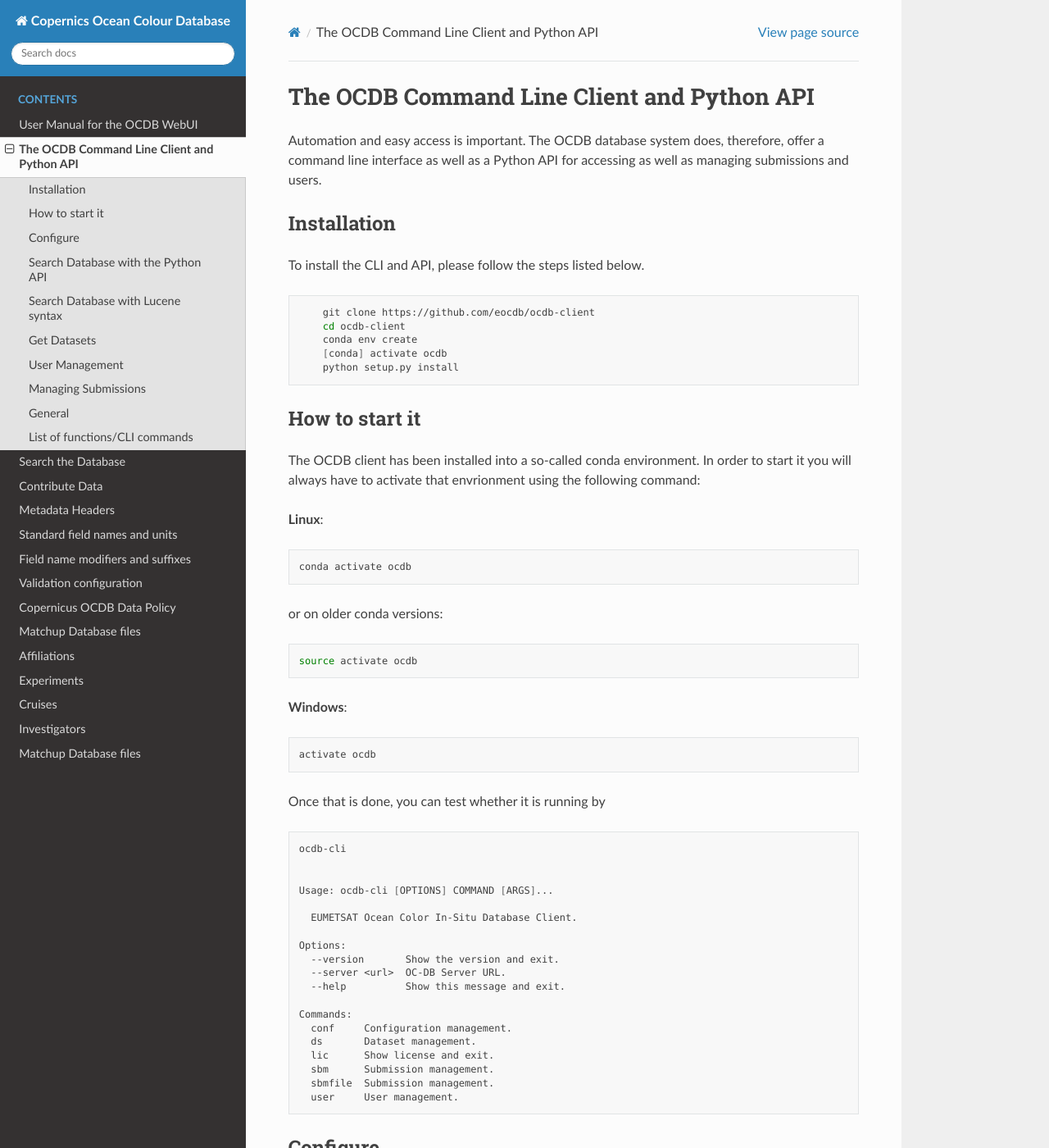
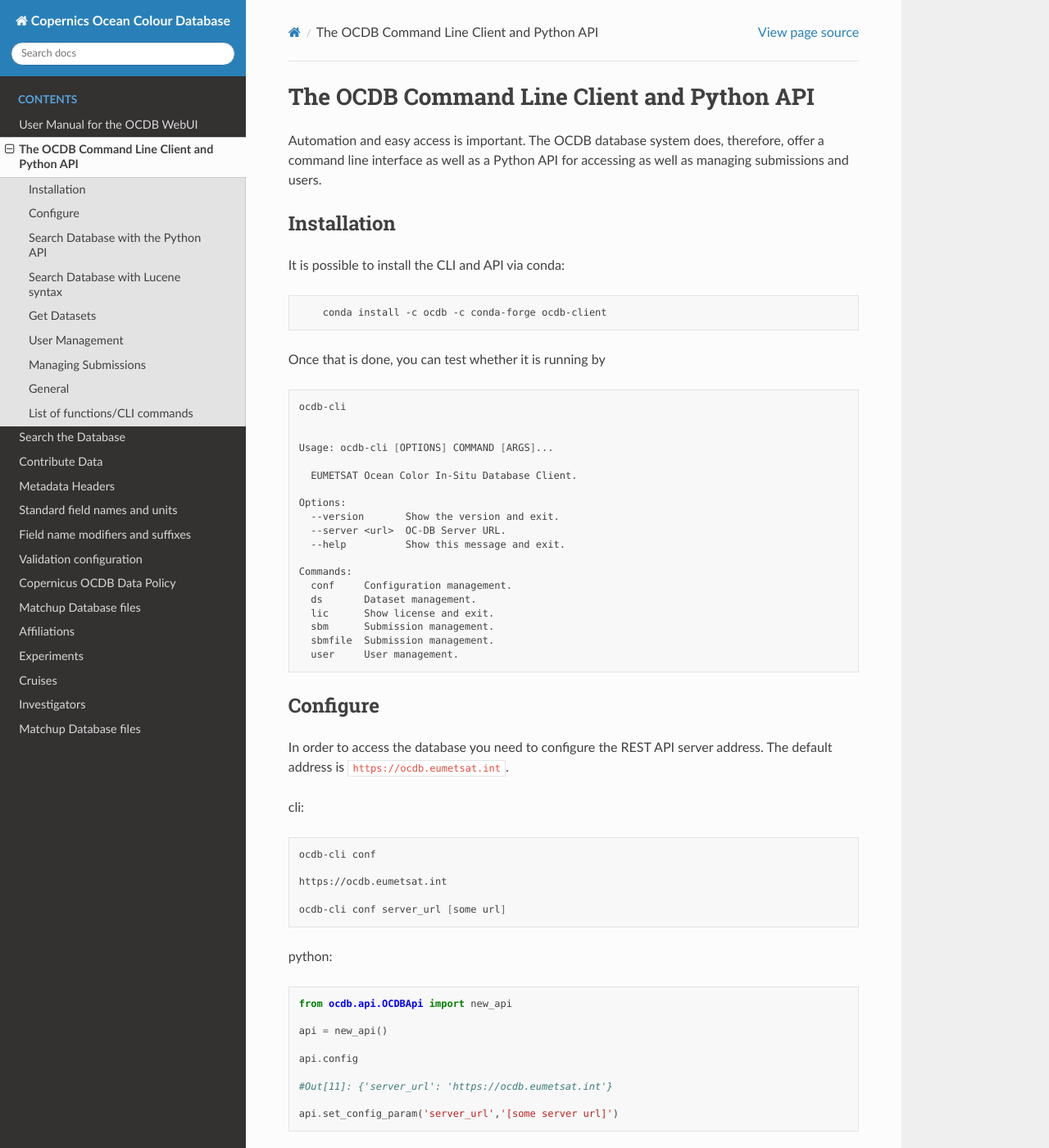
Before and after one commit to javierconcha/ocdb-docs, a Sphinx documentation site: the page built from docs/source/ocdb-api-cli.md, in a window 1280 px wide and 1400 px high. Shown: the whole window at 82% size. Built offline with Sphinx 7.4.7 and the Read the Docs theme 2.0.0, drawn with Linux system fonts in a browser that asks for light colours.

Commit message:
Update ocdb-api-cli.md

````diff
--- a/docs/source/ocdb-api-cli.md
+++ b/docs/source/ocdb-api-cli.md
@@ -8,37 +8,10 @@ as well as managing submissions and users.
 
 ## Installation
 
-To install the CLI and API, please follow the steps listed below.
+It is possible to install the CLI and API via conda:
 
 ```bash
-    git clone https://github.com/eocdb/ocdb-client
-    cd ocdb-client
-    conda env create
-    [conda] activate ocdb
-    python setup.py install
-```
-
-## How to start it
-
-The OCDB client has been installed into a so-called conda environment. In
-order to start it you will always have to activate that envrionment using the following command:
-
-__Linux__:
-
-```bash
-conda activate ocdb
-```
-
-or on older conda versions:
-
-```bash
-source activate ocdb
-```
-
-__Windows__:
-
-```bash
-activate ocdb
+    conda install -c ocdb -c conda-forge ocdb-client
 ```
 
 Once that is done, you can test whether it is running by
````
